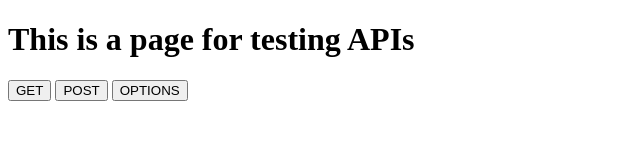
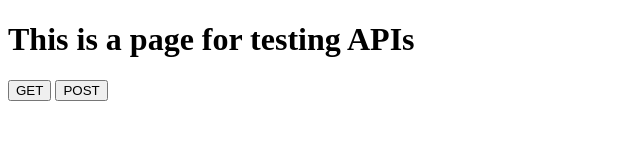
Before and after one commit to jestoncolelewis/restapi-testv2, a plain HTML site: page www/index.html in a window 1280 px wide. Shown: the whole page, without its empty margins (0-640 px from the left). Drawn offline with Linux system fonts and the light colour scheme.

Commit message:
removed options

```diff
--- a/www/index.html
+++ b/www/index.html
@@ -10,6 +10,5 @@
     <h1>This is a page for testing APIs</h1>
     <button onclick="get()">GET</button>
     <button onclick="post()">POST</button>
-    <button onclick="options()">OPTIONS</button>
 </body>
 </html>
--- a/www/script.js
+++ b/www/script.js
@@ -31,16 +31,3 @@ function post() {
     )
     .then((response) => response.json())
 }
-
-function options() {
-    fetch(
-        url,
-        {
-            method: "OPTIONS",
-            headers: {
-                "Content-Type": "text/plain; charset=utf-8"
-            }
-        }
-    )
-    .then((response) => response.json())
-}
```
